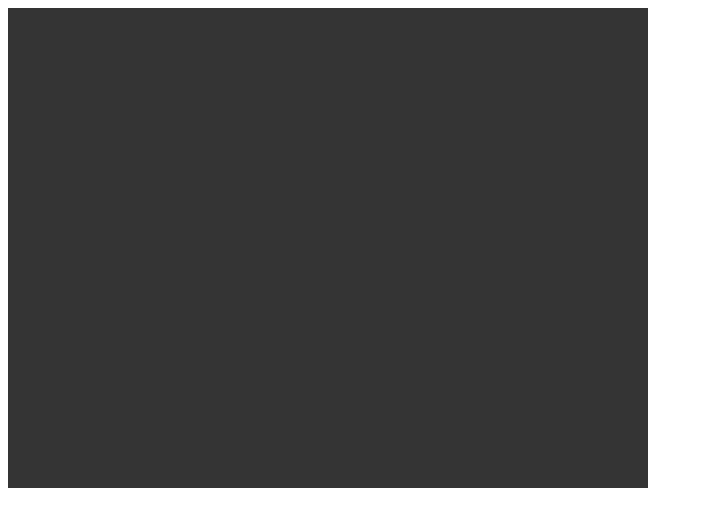
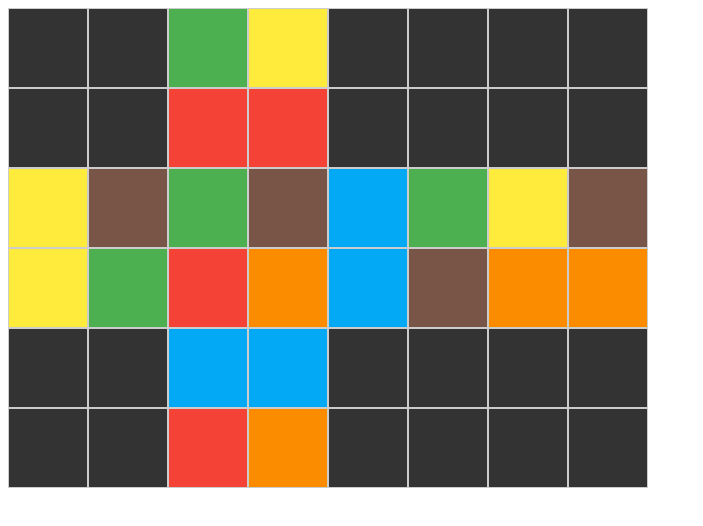
Before and after one commit to gabrieldosscarvalho/resolvedor-cubo-magico, a website built with webpack: page index.html in a window 1280 px wide. Shown: the whole page, without its empty margins (0-703 px from the left). Built offline with Linux system fonts and the light colour scheme.

Commit message:
rendering random cube

```diff
--- a/index.html
+++ b/index.html
@@ -17,6 +17,6 @@
     <script src="dist/bundle.js" type="module"></script>
   </head>
   <body>
-    <canvas id="main" width="640" height="480"></canvas>
+    <canvas id="main"></canvas>
   </body>
 </html>
--- a/src/canvas-context.ts
+++ /dev/null
@@ -1,6 +0,0 @@
-export class CanvasContext {
-  constructor(
-    readonly ctx: CanvasRenderingContext2D,
-    readonly dom: HTMLCanvasElement
-  ) {}
-}
--- a/src/cube.ts
+++ b/src/cube.ts
@@ -14,17 +14,19 @@
 import { Facet } from "./facet";
 import { FacetColorPicker } from "./facet-colors";
 
+export type NumberFaces = 1 | 2 | 3 | 4 | 5 | 6;
+
 interface CubeMovement {
-  face: 1 | 2 | 3 | 4 | 5 | 6;
+  face: NumberFaces;
   direction: "LEFT" | "RIGHT";
 }
 
 type Face = Facet[];
 
 export class Cube {
-  readonly currentFace = 1;
+  // readonly currentFace = 1;
 
-  faces: Face[];
+  readonly faces: Face[];
 
   constructor(size: number) {
     this.faces = [];
@@ -39,7 +41,7 @@ export class Cube {
 
     console.log("---initRandom", { size, cubeSize, colorPicker });
 
-    for (let faceIndex = 0; faceIndex < 6; faceIndex++) {
+    for (let faceIndex = 1; faceIndex <= 6; faceIndex++) {
       for (let facetIndex = 0; facetIndex < cubeSize; facetIndex++) {
         if (this.faces[faceIndex] === undefined) {
           this.faces[faceIndex] = [];
--- a/src/facet-colors.ts
+++ b/src/facet-colors.ts
@@ -6,7 +6,7 @@ export enum FACET_COLORS {
   BLUE = "#03A9F4",
   YELLOW = "#FFEB3B",
   ORANGE = "#FB8C00",
-  GREY = "#9E9E9E",
+  GREY = "#795548",
 }
 
 const FACET_COLORS_KEYS = Object.keys(FACET_COLORS);
@@ -18,8 +18,6 @@ export class FacetColorPicker {
 
   constructor(readonly size: number) {
     this.colors = [];
-
-    const sizePerColor = Math.round(size / FACET_COLORS_KEYS.length);
 
     for (
       let colorIndex = 0;
--- a/src/main.ts
+++ b/src/main.ts
@@ -1,11 +1,7 @@
 //import { mainExampleCubeDemo } from "./example-cube/webgl-demo";
 
-import { CanvasContext } from "./canvas-context";
 import { Cube } from "./cube";
-
-function init(canvasContext: CanvasContext) {
-  canvasContext.dom.style.backgroundColor = "#333";
-}
+import { Viewport } from "./viewport";
 
 document.addEventListener("DOMContentLoaded", () => {
   const domMain = document.getElementById("main") as HTMLCanvasElement;
@@ -15,13 +11,28 @@ document.addEventListener("DOMContentLoaded", () => {
     throw new Error("Canvas não encotrado");
   }
 
-  console.log("--ctx", { ctx });
+  // const cubeSize = parseInt(
+  //   prompt("Informe o tamanho do cubo (ex.: 2): ") ?? "2"
+  // );
+  const cubeSize = 2;
 
-  init(new CanvasContext(ctx, domMain));
+  const viewport = new Viewport({
+    canvasContext: ctx,
+    canvasDOM: domMain,
+    cubeSize,
+  });
 
-  const cube = new Cube(2);
+  const cube = new Cube(cubeSize);
+
+  viewport.init();
 
   console.log("--cube", { cube });
 
+  console.log("--viwport", { viwport: viewport });
+
+  viewport.renderCube(cube);
+
   //mainExampleCubeDemo(ctx);
 });
+
+const renderCube = (ctx: CanvasRenderingContext2D, cube: Cube) => {};
--- a/src/pixel.ts
+++ b/src/pixel.ts
@@ -3,8 +3,20 @@ interface PixelPosition {
   readonly y: number;
 }
 
-const SIZE = 50;
+interface PixelAttributes {
+  readonly position: PixelPosition;
+  readonly color: string;
+  readonly size: number;
+}
 
-class Pixel {
-  constructor(readonly position: PixelPosition, readonly size: number = SIZE) {}
+export class Pixel implements PixelAttributes {
+  readonly position: PixelPosition;
+  readonly color: string;
+  readonly size: number;
+
+  constructor(attributes: PixelAttributes) {
+    this.position = attributes.position;
+    this.color = attributes.color;
+    this.size = attributes.size;
+  }
 }
--- /dev/null
+++ b/src/viewport.ts
@@ -0,0 +1,204 @@
+import { Cube, NumberFaces } from "./cube";
+import { Facet } from "./facet";
+import { Pixel } from "./pixel";
+
+const EMPTY_PIXEL_COLOR = "#ccc";
+
+interface ViewportAttributes {
+  readonly canvasContext: CanvasRenderingContext2D;
+  readonly canvasDOM: HTMLCanvasElement;
+  readonly cubeSize: number;
+  readonly width?: number;
+  readonly height?: number;
+}
+
+export class Viewport {
+  private canvasContext: CanvasRenderingContext2D;
+  private canvasDOM: HTMLCanvasElement;
+  readonly cubeSize: number;
+  private width: number;
+  private height: number;
+
+  private pixels: Map<string, Pixel>;
+
+  private cubePixels: Map<NumberFaces, Pixel[]>;
+
+  constructor(attributes: ViewportAttributes) {
+    this.canvasContext = attributes.canvasContext;
+    this.canvasDOM = attributes.canvasDOM;
+    this.cubeSize = attributes.cubeSize;
+    this.width = attributes?.width ?? 640;
+    this.height = attributes?.height ?? 480;
+
+    this.pixels = new Map();
+    this.cubePixels = new Map();
+  }
+
+  public init() {
+    this.initStyle();
+
+    this.initPixels();
+  }
+
+  private initStyle() {
+    this.canvasDOM.setAttribute("width", `${this.width}px`);
+    this.canvasDOM.setAttribute("height", `${this.height}px`);
+
+    this.canvasDOM.style.backgroundColor = "#333";
+  }
+
+  private initPixels() {
+    const pixelSize = this.getPixelSize();
+    const numberLines = Math.ceil(this.height / pixelSize);
+    const numberColumns = Math.ceil(this.width / pixelSize);
+
+    for (let line = 0; line < numberLines; line++) {
+      for (let column = 0; column < numberColumns; column++) {
+        this.updatePixel(
+          new Pixel({
+            position: { x: column, y: line },
+            color: EMPTY_PIXEL_COLOR,
+            size: pixelSize,
+          })
+        );
+      }
+    }
+  }
+
+  private getPixelSize() {
+    const pixelSeizeFactor = Math.ceil(this.width / this.height);
+    const minCubeColumns =
+      (this.cubeSize * this.cubeSize * 4) / pixelSeizeFactor;
+    const minCubeLines = (this.cubeSize * this.cubeSize * 3) / pixelSeizeFactor;
+
+    const result = this.width / minCubeColumns - this.height / minCubeLines;
+
+    return Math.floor(
+      result <= -1 ? this.width / minCubeColumns : this.height / minCubeLines
+    );
+  }
+
+  private updatePixel(pixel: Pixel) {
+    this.pixels.set(`${pixel.position.x}-${pixel.position.y}`, pixel);
+
+    this.renderPixel(pixel);
+  }
+
+  private renderPixel(pixel: Pixel) {
+    const _x = pixel.size * pixel.position.x;
+    const _y = pixel.size * pixel.position.y;
+
+    this.canvasContext.clearRect(_x, _y, pixel.size, pixel.size);
+
+    this.canvasContext.lineWidth = 2;
+    this.canvasContext.strokeStyle = EMPTY_PIXEL_COLOR;
+    this.canvasContext.strokeRect(_x, _y, pixel.size, pixel.size);
+
+    if (pixel.color !== EMPTY_PIXEL_COLOR) {
+      this.canvasContext.fillStyle = pixel.color;
+      this.canvasContext.fillRect(
+        _x + 1,
+        _y + 1,
+        pixel.size - 2,
+        pixel.size - 2
+      );
+    }
+  }
+
+  public renderCube(cube: Cube) {
+    const faces = [...cube.faces];
+
+    this.renderFace(
+      {
+        lineInitialValue: this.cubeSize,
+        lineIsValid: (line: number) => line < this.cubeSize * 2,
+        columnInitialValue: 0,
+        columnIsValid: (column: number) => column < this.cubeSize,
+      },
+      faces[1]
+    );
+
+    this.renderFace(
+      {
+        lineInitialValue: this.cubeSize,
+        lineIsValid: (line: number) => line < this.cubeSize * 2,
+        columnInitialValue: this.cubeSize,
+        columnIsValid: (column: number) => column < this.cubeSize * 2,
+      },
+      faces[2]
+    );
+    this.renderFace(
+      {
+        lineInitialValue: this.cubeSize,
+        lineIsValid: (line: number) => line < this.cubeSize * 2,
+        columnInitialValue: this.cubeSize * 2,
+        columnIsValid: (column: number) => column < this.cubeSize * 3,
+      },
+      faces[3]
+    );
+    this.renderFace(
+      {
+        lineInitialValue: this.cubeSize,
+        lineIsValid: (line: number) => line < this.cubeSize * 2,
+        columnInitialValue: this.cubeSize * 3,
+        columnIsValid: (column: number) => column < this.cubeSize * 4,
+      },
+      faces[4]
+    );
+    this.renderFace(
+      {
+        lineInitialValue: 0,
+        lineIsValid: (line: number) => line < this.cubeSize,
+        columnInitialValue: this.cubeSize,
+        columnIsValid: (column: number) => column < this.cubeSize * 2,
+      },
+      faces[5]
+    );
+    this.renderFace(
+      {
+        lineInitialValue: this.cubeSize * 2,
+        lineIsValid: (line: number) => line < this.cubeSize * 3,
+        columnInitialValue: this.cubeSize,
+        columnIsValid: (column: number) => column < this.cubeSize * 2,
+      },
+      faces[6]
+    );
+  }
+
+  private renderFace(
+    renderArguments: {
+      lineInitialValue: number;
+      lineIsValid: (line: number) => boolean;
+      columnInitialValue: number;
+      columnIsValid: (column: number) => boolean;
+    },
+    facets: Facet[]
+  ) {
+    let line = renderArguments.lineInitialValue;
+    let column = renderArguments.columnInitialValue;
+    let indexFacet = 0;
+
+    while (indexFacet < facets.length) {
+      while (renderArguments.lineIsValid(line)) {
+        while (renderArguments.columnIsValid(column)) {
+          const currentPixel = this.pixels.get(`${column}-${line}`);
+
+          this.updatePixel(
+            new Pixel({
+              ...currentPixel!,
+              color: facets[indexFacet].color,
+            })
+          );
+
+          indexFacet++;
+          column++;
+        }
+
+        column = renderArguments.columnInitialValue;
+        line++;
+      }
+
+      line = renderArguments.lineInitialValue;
+    }
+  }
+}
```
Also changed, not shown: dist/bundle.js.
